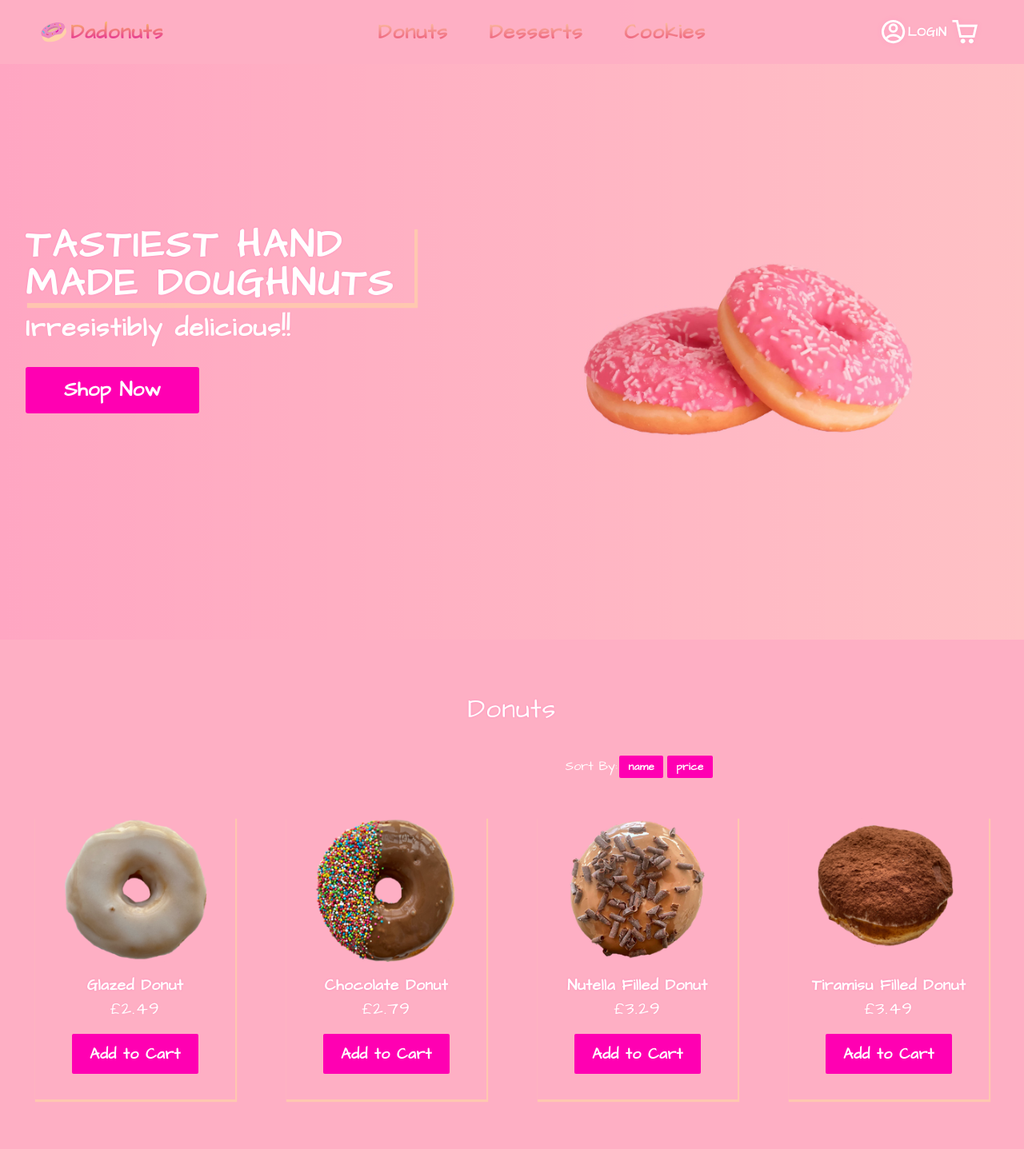
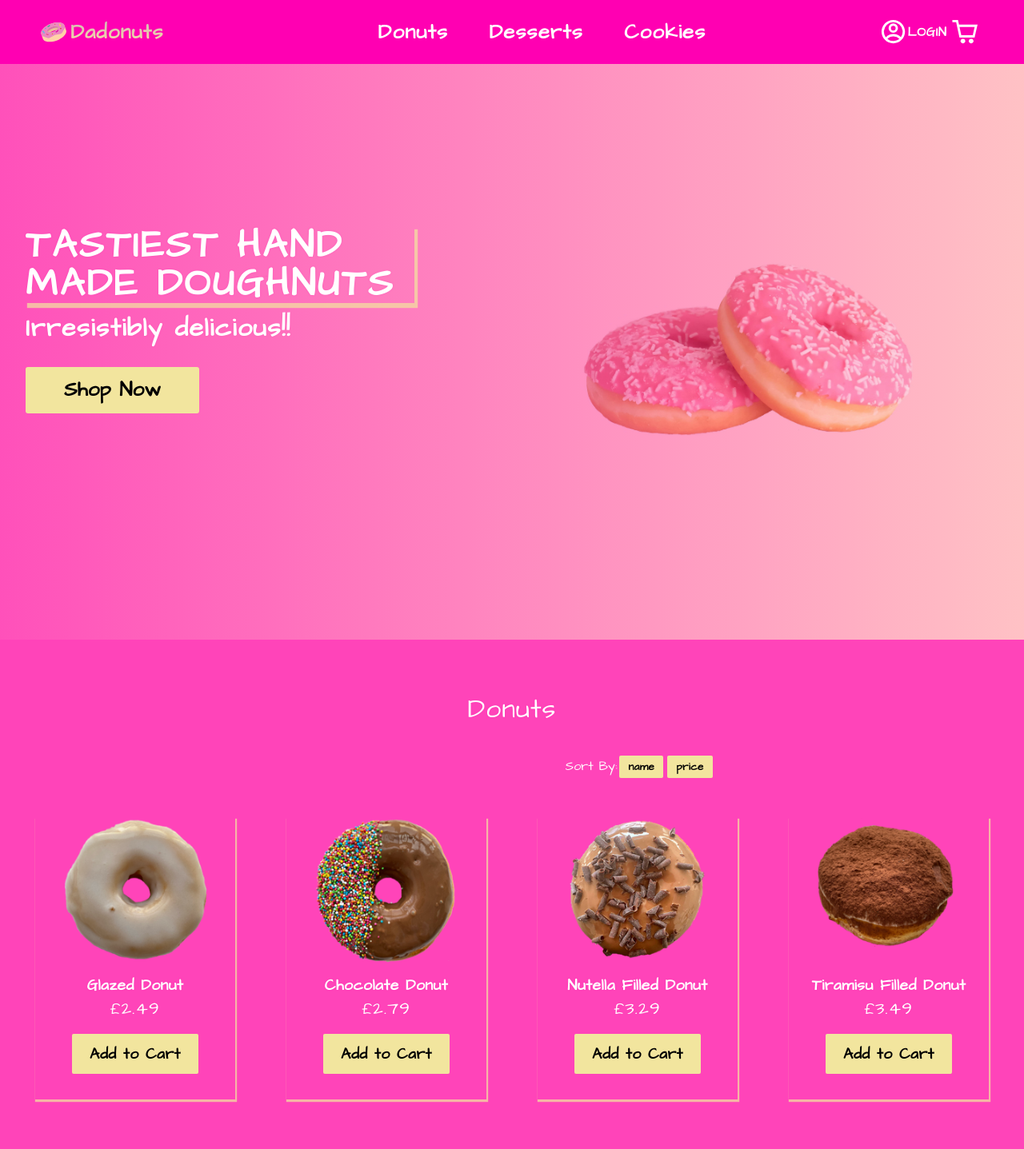
Before and after one commit to harry79ph/react-js-dadonuts, a React (Create React App) app: page / in a window 1280 px wide. Shown: the top 1437 px of the page at 80% size. Built offline with nearby package versions, Linux system fonts and the light colour scheme.

Commit message:
ui changes

```diff
--- a/src/App.js
+++ b/src/App.js
@@ -1,6 +1,8 @@
 import React, { useEffect, useState } from "react";
 import "./App.css";
 import GlobalStyle from "./theme/GlobalStyle";
+import { ThemeProvider } from 'styled-components';
+import Theme from './theme/theme';
 import { BrowserRouter as Router, Route, Routes } from "react-router-dom";
 import Cart from "./components/Cart";
 import Home from "./Home";
@@ -24,12 +26,14 @@ const App = ({ cart, calcTotals }) => {
 
   return (
     <Router>
+      <ThemeProvider theme={Theme}>
         <GlobalStyle />
         <Routes>
           <Route exact path="/" element={<Home animation={animation} />} />
           <Route exact path="/cart" element={<Cart />} />
           <Route path="*" element={<NotFound />} />
         </Routes>
+      </ThemeProvider>
     </Router>
   );
 };
--- a/src/components/ProductItem.js
+++ b/src/components/ProductItem.js
@@ -11,7 +11,7 @@ const ProductItem = ({ cart, product, addToCart, removeFromCart }) => {
                 <ProductTitle>{product.name}</ProductTitle>
                 <ProductPrice>£{product.price}</ProductPrice>
                 {cart.some((item) => item.id === product.id) ? (
-                    <ProductButton className='active' onClick={() => removeFromCart(product)}>Remove<span> from Cart</span> </ProductButton>
+                    <ProductButton className='active' onClick={() => removeFromCart(product)}>Remove<span> from Cart</span></ProductButton>
                 ) : (
                     <ProductButton onClick={() => addToCart(product)}>Add to Cart</ProductButton>
                 )}
--- a/src/components/styles/Cart.styled.js
+++ b/src/components/styles/Cart.styled.js
@@ -9,7 +9,7 @@ const page = keyframes`
 
 export const CartContainer = styled.div`
   color: #26001b;
-  background-color: #fff;
+  background-color: ${props => props.theme.colors.light};
   text-shadow: none;
   min-height: 100vh;
   line-height: 1;
@@ -30,19 +30,19 @@ export const NavLink = styled(Link)`
   }
   p {
     display: block;
-    background: -webkit-linear-gradient(#ffd065, #de00a2);
+    background: -webkit-linear-gradient(#ccc1b8, #fff1a6);
     background-clip: text;
     -webkit-background-clip: text;
     -webkit-text-fill-color: transparent;
     text-shadow: initial;
     &:hover {
-      background: -webkit-linear-gradient(#ffd2a8, #e83d71);
+      background: -webkit-linear-gradient(#ffd2a8, #fff1a6);
       background-clip: text;
       -webkit-background-clip: text;
       -webkit-text-fill-color: transparent;
     }
   }
-  @media screen and (max-width: 650px) {
+  @media ${({theme}) => theme.mediaQueries['md']} {
     margin-left: 1em;
     font-size: 1.5rem;
     img {
@@ -50,7 +50,7 @@ export const NavLink = styled(Link)`
       margin-right: 4px;
     }
   }
-  @media screen and (max-width: 420px) {
+  @media ${({theme}) => theme.mediaQueries['sm']} {
     margin-left: 0.6em;
     font-size: 1.5rem;
     img {
@@ -70,7 +70,7 @@ export const CartContent = styled.div`
     font-size: clamp(1.2rem, 1.8vw, 1.5rem);
     display: inline-block;
   }
-  @media screen and (max-width: 650px) {
+  @media ${({theme}) => theme.mediaQueries['md']} {
     padding: 0 clamp(0.6rem, 2.6vw, 4rem);
   }
 `;
@@ -98,7 +98,7 @@ export const CartButton = styled(ProductButton)`
   a {
     color: inherit;
   }
-  @media screen and (max-width: 650px) {
+  @media ${({theme}) => theme.mediaQueries['md']} {
     font-size: 1rem;
     padding: 0.6rem 1rem;
   }
--- a/src/components/styles/Hero.styled.js
+++ b/src/components/styles/Hero.styled.js
@@ -5,23 +5,29 @@ import BgImg from "../../images/doughnut-bg.jpg";
 export const HeroContainer = styled.div`
   background-image: linear-gradient(
       to right,
-      rgba(255, 0, 178, 0.15),
-      rgba(255, 0, 178, 0.01)
+      rgba(255, 68, 185, 0.9),
+      rgba(255, 68, 185, 0.01)
     ),
     url(${BgImg});
   background-color: #fec3c7; // If the images cannot be loaded, the background color will be used as fallback.
   height: 100vh;
   background-position: center;
   background-size: cover;
-  @media screen and (max-width: 992px) {
+  @media ${({ theme }) => theme.mediaQueries["lg"]} {
     background-position: 90% 50%;
+    background-image: linear-gradient(
+      to right,
+      rgba(255, 68, 185, 0.05),
+      rgba(255, 68, 185, 0.01)
+    ),
+    url(${BgImg});
   }
 `;
 
 export const HeroContent = styled.div`
   height: 100vh;
   padding: 0 calc((100vw - 1300px) / 2);
-  @media screen and (max-width: 650px) {
+  @media ${({ theme }) => theme.mediaQueries["md"]} {
     padding: 20vh 0;
   }
 `;
@@ -35,11 +41,11 @@ export const HeroItems = styled.div`
   max-height: 100%;
   padding: 0 2rem;
   width: 550px;
-  color: #fff;
+  color: ${(props) => props.theme.colors.light};
   line-height: 1;
   font-weight: bold;
   transition: all 0.2s ease-out;
-  @media screen and (max-width: 650px) {
+  @media ${({ theme }) => theme.mediaQueries["md"]} {
     width: 100%;
     justify-content: flex-start;
   }
@@ -47,7 +53,7 @@ export const HeroItems = styled.div`
 
 export const H1Wrapper = styled.div`
   margin-bottom: 1rem;
-  box-shadow: 3px 5px 1px 1px rgba(255, 210, 168, 0.7);
+  box-shadow: 3px 5px 1px 1px ${({theme}) => theme.colors.shadow};
 `;
 
 const h1Animation = keyframes`
@@ -95,14 +101,15 @@ export const HeroBtn = styled(Link)`
   justify-self: flex-end;
   border: none;
   border-radius: 3px;
-  background: #ff00b2;
-  color: #fff;
+  background: ${(props) => props.theme.colors.golden};
+  color: ${(props) => props.theme.colors.dark};
   transition: 0.2s ease-out;
-  &:hover, &:focus {
-    background: #ffd2a8;
-    color: #000;
+  &:hover,
+  &:focus {
+    background: ${(props) => props.theme.colors.secondary};
+    color: ${(props) => props.theme.colors.light};
   }
-  @media screen and (max-width: 650px) {
+  @media ${({ theme }) => theme.mediaQueries["md"]} {
     margin-top: auto;
   }
 `;
--- a/src/components/styles/Navbar.styled.js
+++ b/src/components/styles/Navbar.styled.js
@@ -5,7 +5,7 @@ import { CgShoppingCart } from "react-icons/cg";
 import { RiAccountCircleLine } from "react-icons/ri";
 
 export const NavContainer = styled.nav`
-  background: rgba(254, 175, 196, 0.95);
+  background: ${({theme}) => theme.colors.secondary};
   height: 80px;
   display: flex;
   justify-content: space-between;
@@ -14,7 +14,7 @@ export const NavContainer = styled.nav`
   position: ${(props) => props.position || "fixed"};
   width: 100%;
   z-index: 1;
-  @media screen and (max-width: 650px) {
+  @media ${({theme}) => theme.mediaQueries['md']} {
     height: 60px;
   }
 `;
@@ -29,22 +29,17 @@ export const NavLink = styled(Link)`
     margin-right: 5px;
   }
   p {
-    display: block;
-    background: -webkit-linear-gradient(#ffd2a8, #e83d71);
-    background-clip: text;
-    -webkit-background-clip: text;
-    -webkit-text-fill-color: transparent;
-    text-shadow: initial;
+    color: ${props => props.theme.colors.light};
   }
   &:hover,
   &.active > p {
-    background: -webkit-linear-gradient(#ffd065, #de00a2);
+    background: -webkit-linear-gradient(#ccc1b8, #fff1a6);
     background-clip: text;
     -webkit-background-clip: text;
     -webkit-text-fill-color: transparent;
   }
 
-  @media screen and (max-width: 650px) {
+  @media ${({theme}) => theme.mediaQueries['md']} {
     margin-left: 1em;
     font-size: 1.5rem;
     img {
@@ -52,7 +47,7 @@ export const NavLink = styled(Link)`
       margin-right: 4px;
     }
   }
-  @media screen and (max-width: 420px) {
+  @media ${({theme}) => theme.mediaQueries['sm']} {
     margin-left: 0.6em;
     font-size: 1.5rem;
     img {
@@ -68,7 +63,7 @@ export const ItemWrapper = styled.div`
   justify-content: center;
   width: 100%;
   text-transform: capitalize;
-  @media screen and (max-width: 992px) {
+  @media ${({theme}) => theme.mediaQueries['lg']} {
     display: ${(props) => props.display || "none"};
   }
 `;
@@ -76,11 +71,11 @@ export const ItemWrapper = styled.div`
 export const AccountWrapper = styled.div`
   display: flex;
   align-items: center;
-  color: #fff;
+  color: ${props => props.theme.colors.light};
   margin-left: auto;
   margin-right: 0.3em;
   cursor: ${(props) => props.cursor || "pointer"};
-  @media screen and (max-width: 650px) {
+  @media ${({theme}) => theme.mediaQueries['md']} {
     display: none;
   }
 `;
@@ -89,10 +84,10 @@ export const Account = styled(RiAccountCircleLine)`
   display: inline;
   position: relative;
   font-size: 2.2rem;
-  @media screen and (max-width: 650px) {
+  @media ${({theme}) => theme.mediaQueries['md']} {
     font-size: 3rem;
   }
-  @media screen and (max-width: 420px) {
+  @media ${({theme}) => theme.mediaQueries['sm']} {
     font-size: 2.4rem;
   }
 `;
@@ -100,7 +95,7 @@ export const Account = styled(RiAccountCircleLine)`
 export const MenuWrapper = styled.div`
   display: flex;
   position: relative;
-  color: #fff;
+  color: ${props => props.theme.colors.light};
   a {
     display: block;
     color: inherit;
@@ -110,8 +105,8 @@ export const MenuWrapper = styled.div`
     display: flex;
     justify-content: center;
     align-items: center;
-    color: #fff;
-    background-color: #ff00b2;
+    color: ${props => props.theme.colors.dark};
+    background-color: ${props => props.theme.colors.golden};
     border-radius: 50%;
     width: 17px;
     height: 17px;
@@ -121,7 +116,7 @@ export const MenuWrapper = styled.div`
     cursor: pointer;
     opacity: ${(props) => (props.isPresent ? "0" : "1")};
     transition: all 0.3s ease-out;
-    @media screen and (max-width: 650px) {
+    @media ${({theme}) => theme.mediaQueries['md']} {
       width: 20px;
       height: 20px;
       top: 24px;
@@ -136,7 +131,7 @@ export const ShoppingCart = styled(CgShoppingCart)`
   margin-right: 1.6em;
   height: 100%;
   cursor: ${(props) => props.cursor || "pointer"};
-  @media screen and (max-width: 650px) {
+  @media ${({theme}) => theme.mediaQueries['md']} {
     display: ${(props) => props.display || "none"};
     font-size: 3rem;
     margin-right: 0.6em;
@@ -147,12 +142,12 @@ export const MenuIcon = styled(CgMenuCake)`
   display: none;
   margin-right: 1.6em;
   cursor: pointer;
-  @media screen and (max-width: 650px) {
+  @media ${({theme}) => theme.mediaQueries['md']} {
     display: inline;
     font-size: 3rem;
     margin-right: 0.6em;
   }
-  @media screen and (max-width: 420px) {
+  @media ${({theme}) => theme.mediaQueries['sm']} {
     font-size: 2.7rem;
   }
 `;
--- a/src/components/styles/Products.styled.js
+++ b/src/components/styles/Products.styled.js
@@ -3,21 +3,21 @@ import styled, { keyframes } from "styled-components";
 export const ProductsContainer = styled.div`
   min-height: 100vh;
   padding: 2rem calc((100vw - 1300px) / 2);
-  background: #feafc4;
-  color: #fff;
+  background: ${props => props.theme.colors.main};
+  color: ${props => props.theme.colors.light};
 `;
 
 const loader = keyframes`
-  0% { color: #fff }
-  100% { color: #ff00b2; }
+  0% { color: ${props => props.theme.colors.light}; }
+  100% { color: ${props => props.theme.colors.golden}; }
 `;
 
 export const ProductLoader = styled.p`
   padding: 2vw;
   font-size: 1.4rem;
-  background: #feafc4;
+  background: ${props => props.theme.colors.main};
   text-align: center;
-  color: #fff;
+  color: ${props => props.theme.colors.light};
   animation-name: ${loader};
   animation-duration: 1s;
   animation-iteration-count: infinite;
@@ -42,7 +42,7 @@ export const SortWrap = styled.div`
   justify-content: center;
   margin-bottom: 1rem;
   padding-left: 20rem;
-  @media screen and (max-width: 650px) {
+  @media ${({theme}) => theme.mediaQueries['md']} {
     margin-bottom: 0.5rem;
     padding-left: 0;
     text-align: start;
@@ -52,7 +52,7 @@ export const SortWrap = styled.div`
 export const SortButtonsWrap = styled.div`
   &.list-btn {
     display: none;
-    @media screen and (max-width: 650px) {
+    @media ${({theme}) => theme.mediaQueries['md']} {
       display: block;
       margin-right: 2vw;
     }
@@ -63,15 +63,15 @@ export const SortButton = styled.button`
   margin: 0.15rem;
   padding: 0.3rem 0.7rem;
   border: none;
-  background: #ff00b2;
-  color: #fff;
+  background: ${props => props.theme.colors.golden};
+  color: ${props => props.theme.colors.dark};
   cursor: pointer;
   transition: all 0.2s ease-out;
   &:focus,
   &:active,
   &:hover {
-    background: #ffd2a8;
-    color: #000;
+    background: ${props => props.theme.colors.secondary};
+    color: ${props => props.theme.colors.light};
   }
 `;
 
@@ -80,7 +80,7 @@ export const ProductWrapper = styled.div`
   flex-wrap: wrap;
   justify-content: center;
   margin: 0 auto;
-  @media screen and (max-width: 650px) {
+  @media ${({theme}) => theme.mediaQueries['md']} {
     &.list > div {
       flex-direction: row;
       width: 90%;
@@ -113,9 +113,9 @@ export const ProductCard = styled.div`
   flex-direction: column;
   margin: 2rem;
   width: 250px;
-  box-shadow: 1px 2px 1px 1px rgba(255, 210, 168, 0.7);
+  box-shadow: 1px 2px 1px 1px ${({theme}) => theme.colors.shadow};
   transition: width 0.2s ease-out;
-  @media screen and (max-width: 650px) {
+  @media ${({theme}) => theme.mediaQueries['md']} {
       margin: 1rem;
     }
 `;
@@ -150,13 +150,13 @@ export const ProductButton = styled.button`
   padding: 0.7rem 1.4rem;
   border: none;
   border-radius: 2px;
-  background: #ff00b2;
-  color: #fff;
+  background: ${props => props.theme.colors.golden};
+  color: ${props => props.theme.colors.dark};
   cursor: pointer;
   transition: background 0.2s ease-out;
   &:hover,
   &.active {
-    background: #ffd2a8;
-    color: #000;
+    background: ${props => props.theme.colors.secondary};
+    color: ${props => props.theme.colors.light};
   }
 `;
```
Also changed, not shown: src/components/SideMenu.js (+3 -4 lines), src/components/styles/CartItem.styled.js (+6 -6 lines), src/components/styles/Features.styled.js (+7 -7 lines), src/components/styles/Footer.styled.js (+8 -6 lines), src/components/styles/SideMenu.styled.js (+26 -9 lines), src/theme/theme.js (added, +18 -0 lines). Lines whose indentation alone changed are shown as unchanged.
